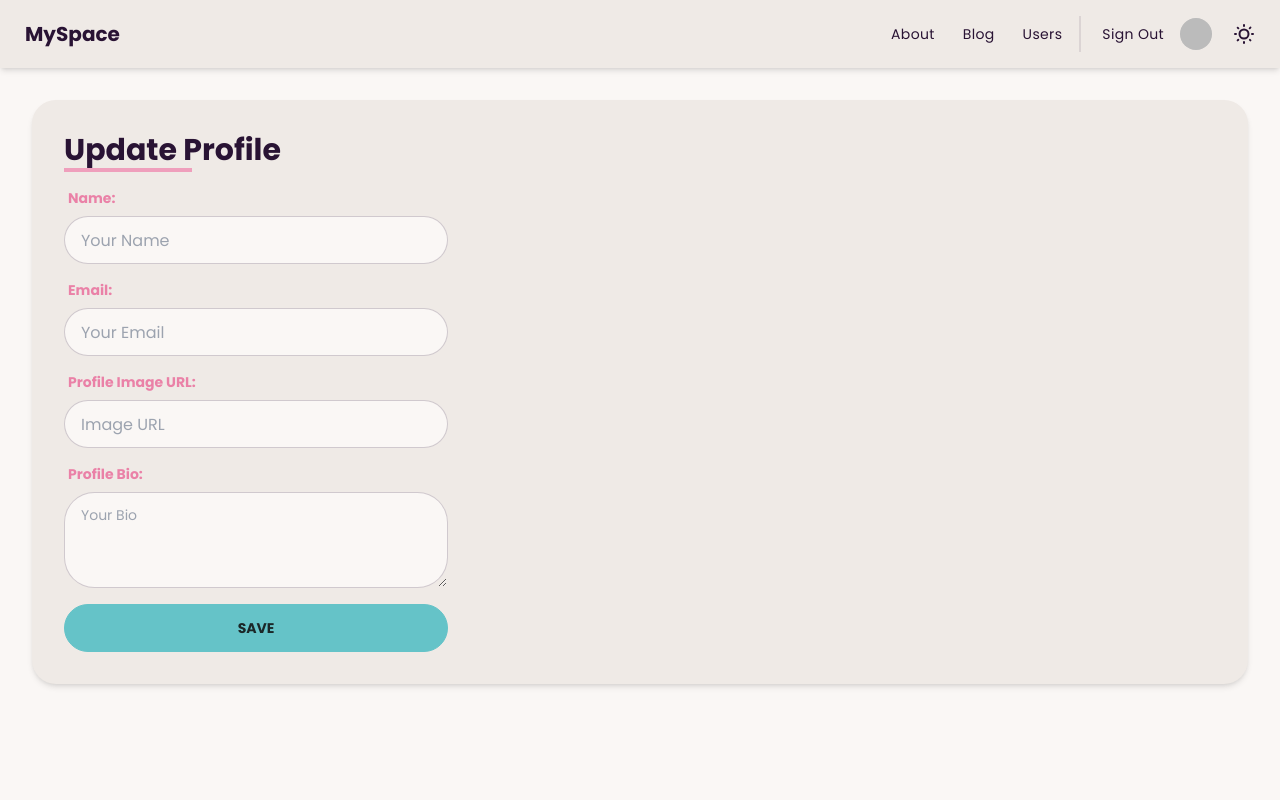
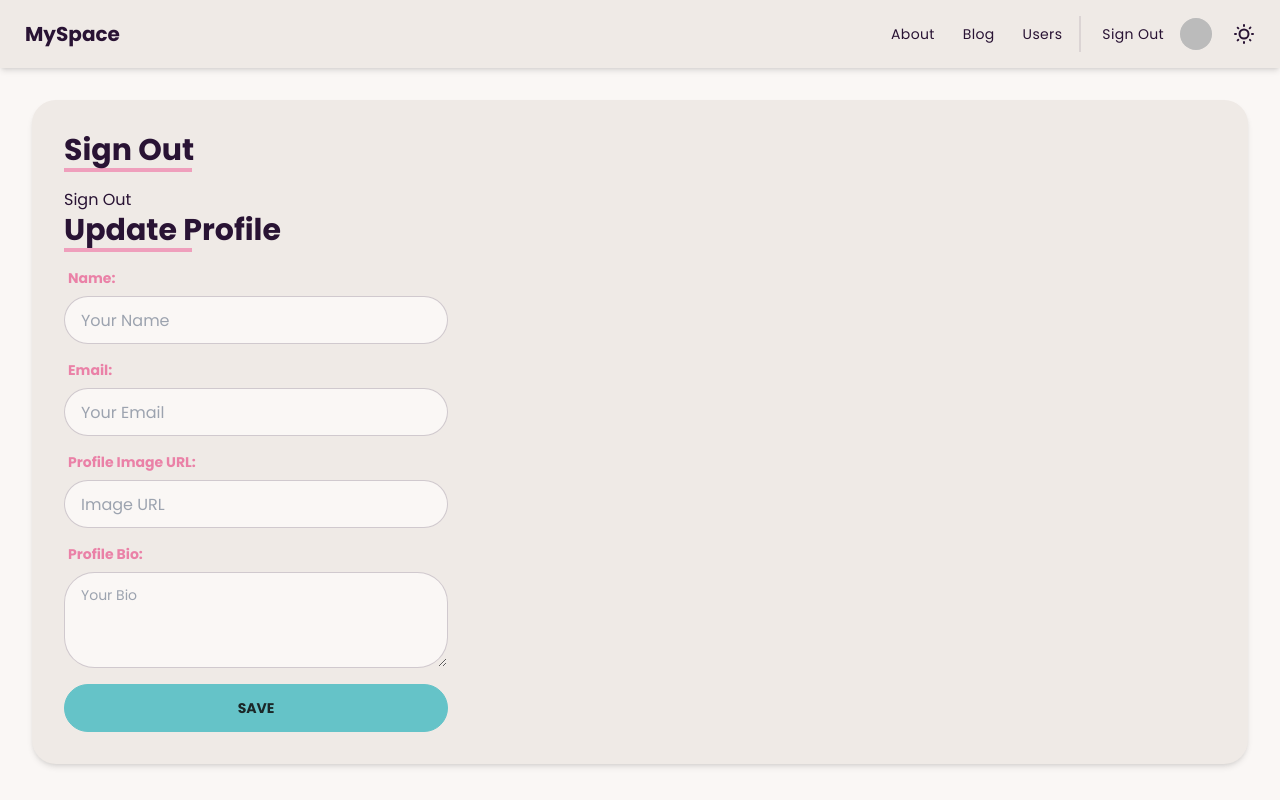
Before and after one commit to Sankalp-G/nextjs-my-space, a Next.js app: page /dashboard in a window 1280 px wide. Built offline with nearby package versions, Linux system fonts and the light colour scheme; no server answers; the database is empty; sample sign-in values are in the browser's storage.

Commit message:
add signout button to dashboard

```diff
--- a/app/dashboard/page.tsx
+++ b/app/dashboard/page.tsx
@@ -3,15 +3,22 @@ import { authOptions } from "@/lib/auth";
 import { prisma } from "@/lib/prisma";
 import PageHeading from "@/components/PageHeading";
 import ProfileForm from "./ProfileForm";
+import { SignOutButton } from "@/components/buttons";
+import { redirect } from "next/navigation";
 
 export default async function Dashboard() {
   const session = await getServerSession(authOptions);
+  if (!session) {
+    redirect('/')
+  }
   const user = await prisma.user.findUnique({ where: { id: session?.user.id } })
 
   return (
     <>
+      <PageHeading title={"Sign Out"} />
+      <SignOutButton />
+
       <PageHeading title={"Update Profile"} />
-
       <ProfileForm user={user} />
     </>
   )
```
